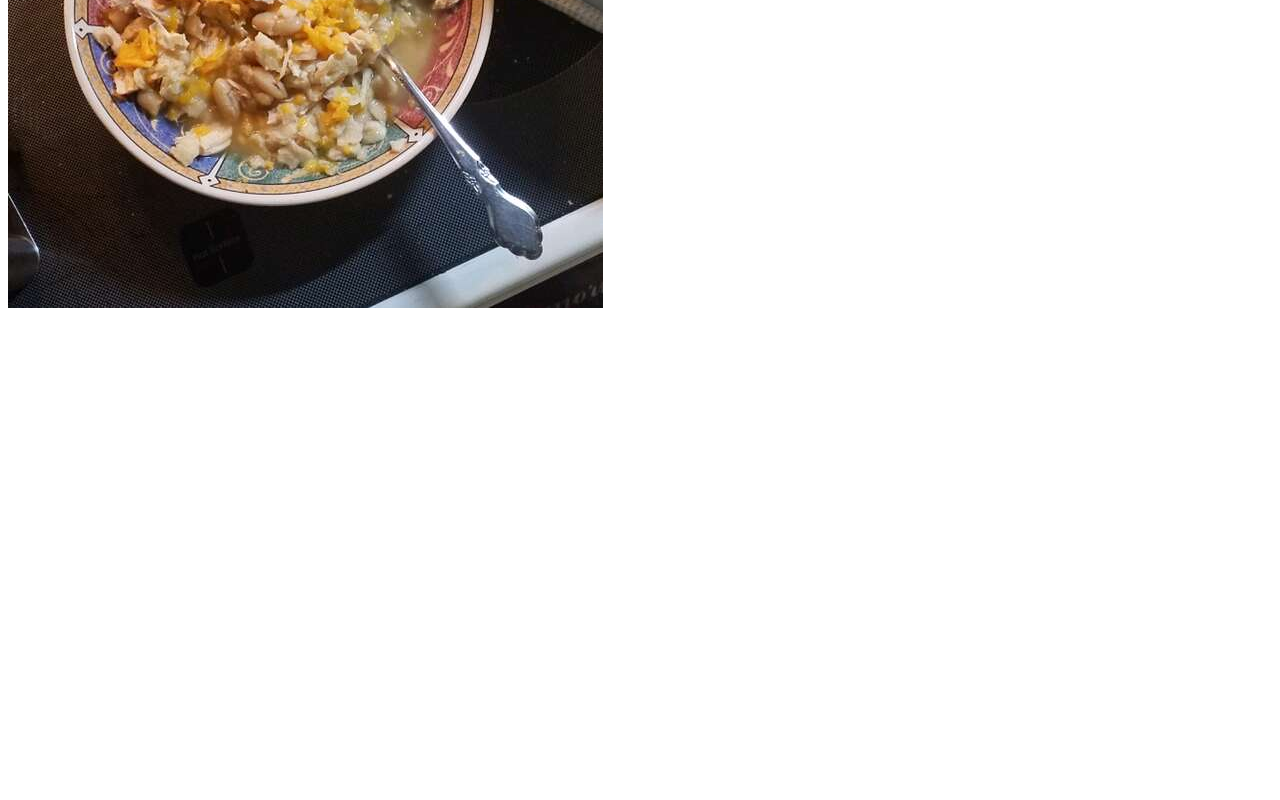
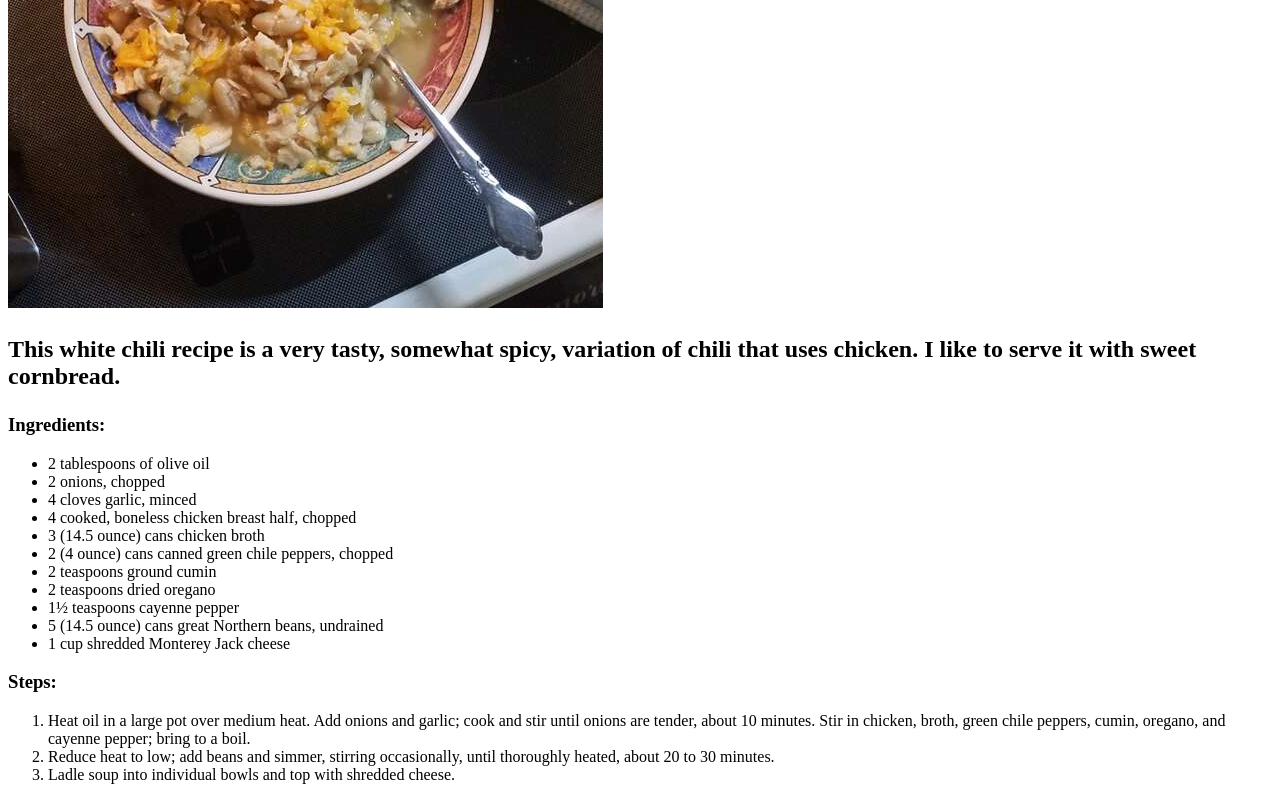
Before and after one commit to AnthonySaliba787/odin-recipes, a plain HTML site: page recipes/whitechili.html in a window 1280 px wide. Shown: the part 367-1167 px from the top of the page. Before the commit the page ends 800 px from the top, so only its background shows below. Drawn offline with Linux system fonts and the light colour scheme.

Commit message:
Add the details of the first recipe

```diff
--- a/recipes/whitechili.html
+++ b/recipes/whitechili.html
@@ -10,5 +10,39 @@
       src="../images/white-chili-pic.jfif"
       alt="A finished White Chili dish"
     />
+    <h2>
+      <p>
+        This white chili recipe is a very tasty, somewhat spicy, variation of
+        chili that uses chicken. I like to serve it with sweet cornbread.
+      </p>
+    </h2>
+    <h3>Ingredients:</h3>
+    <ul>
+      <li>2 tablespoons of olive oil</li>
+      <li>2 onions, chopped</li>
+      <li>4 cloves garlic, minced</li>
+      <li>4 cooked, boneless chicken breast half, chopped</li>
+      <li>3 (14.5 ounce) cans chicken broth</li>
+      <li>2 (4 ounce) cans canned green chile peppers, chopped</li>
+      <li>2 teaspoons ground cumin</li>
+      <li>2 teaspoons dried oregano</li>
+      <li>1½ teaspoons cayenne pepper</li>
+      <li>5 (14.5 ounce) cans great Northern beans, undrained</li>
+      <li>1 cup shredded Monterey Jack cheese</li>
+    </ul>
+    <h3>Steps:</h3>
+    <ol>
+      <li>
+        Heat oil in a large pot over medium heat. Add onions and garlic; cook
+        and stir until onions are tender, about 10 minutes. Stir in chicken,
+        broth, green chile peppers, cumin, oregano, and cayenne pepper; bring to
+        a boil.
+      </li>
+      <li>
+        Reduce heat to low; add beans and simmer, stirring occasionally, until
+        thoroughly heated, about 20 to 30 minutes.
+      </li>
+      <li>Ladle soup into individual bowls and top with shredded cheese.</li>
+    </ol>
   </body>
 </html>
```
